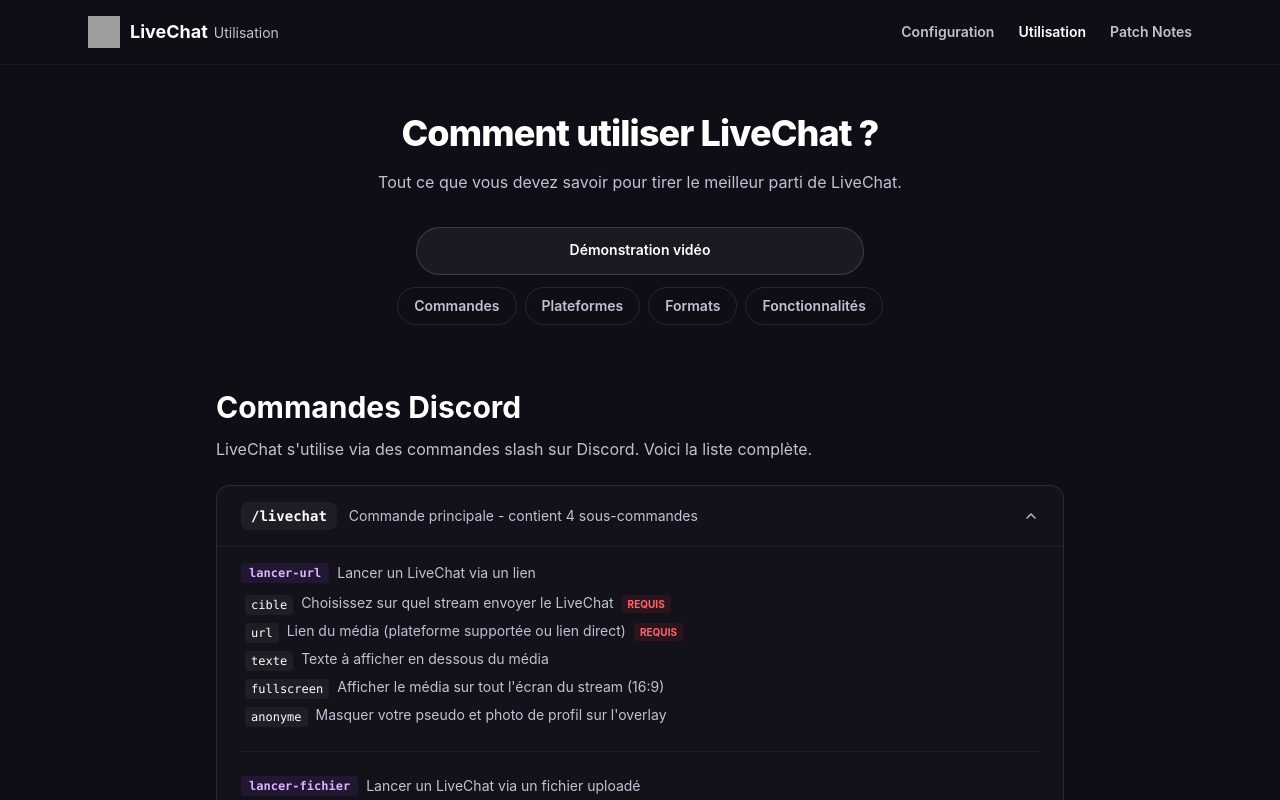
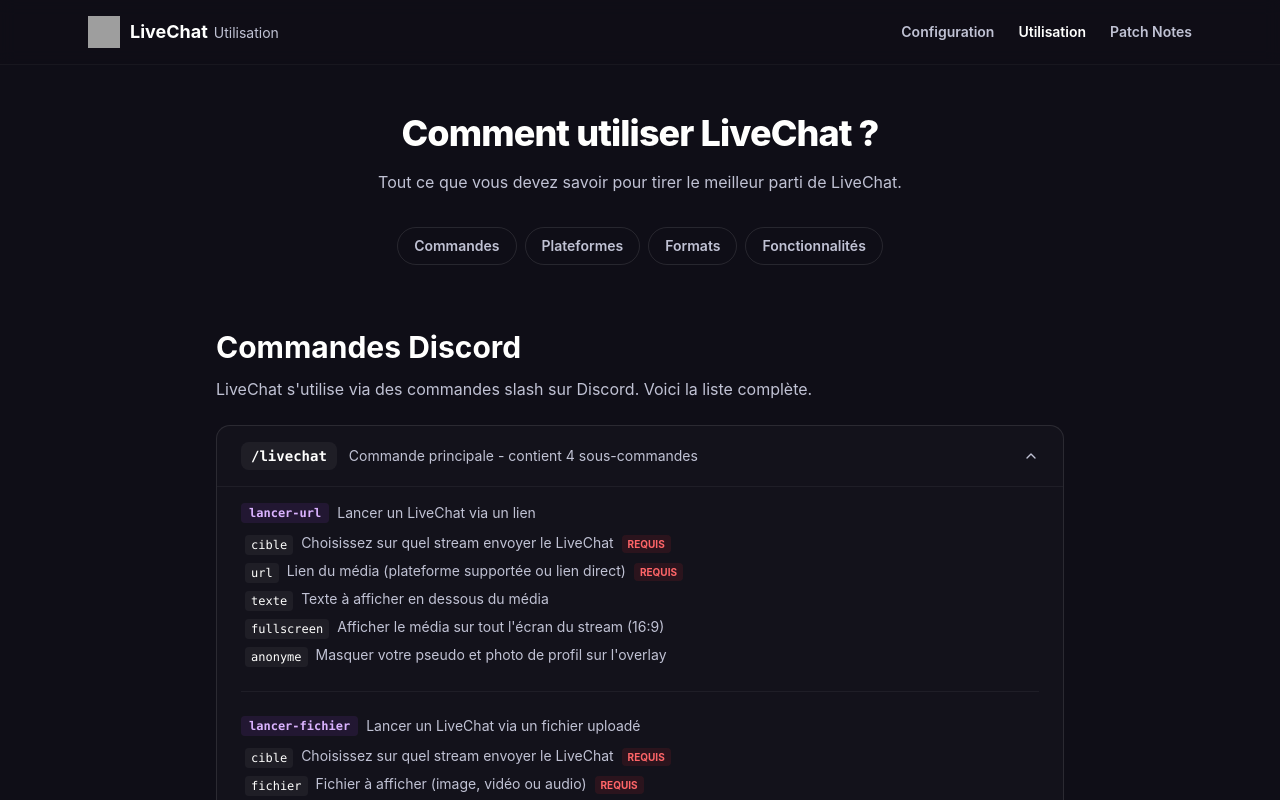
Before and after one commit to Nevylish/LiveChat, a React (Vite) app in the folder packages/web/: page /usage in a window 1280 px wide. Shown: the top 800 px of the page. Built offline with nearby package versions, Linux system fonts and the light colour scheme; grey boxes are pictures that could not be loaded; a web font is replaced by a local one.

Commit message:
web: disable video button on usage page

```diff
--- a/packages/web/src/pages/Usage.tsx
+++ b/packages/web/src/pages/Usage.tsx
@@ -1,10 +1,10 @@
 import { ChevronDown } from 'lucide-react';
-import { useCallback, useState } from 'react';
+// import { useCallback, useState } from 'react';
 import Footer from '../components/Footer';
 import Header from '../components/Header';
-import VideoModal from '../components/VideoModal';
+// import VideoModal from '../components/VideoModal';
 
-const YOUTUBE_VIDEO_ID = '50IjxVbd9Ew';
+// const YOUTUBE_VIDEO_ID = '50IjxVbd9Ew';
 
 const sections = [
     { id: 'commands', label: 'Commandes' },
@@ -46,18 +46,18 @@
         document.getElementById(id)?.scrollIntoView({ behavior: 'smooth', block: 'start' });
     }
 
-    const [videoOpen, setVideoOpen] = useState(false);
-    const handleCloseVideo = useCallback(() => setVideoOpen(false), []);
+    // const [videoOpen, setVideoOpen] = useState(false);
+    // const handleCloseVideo = useCallback(() => setVideoOpen(false), []);
 
     return (
         <div className="dark flex min-h-screen flex-col text-foreground">
             <Header subtitle="Utilisation" />
-            <VideoModal
+            {/* <VideoModal
                 open={videoOpen}
                 onClose={handleCloseVideo}
                 videoId={YOUTUBE_VIDEO_ID}
                 title="Démonstration LiveChat"
-            />
+            /> */}
 
             <main className="mx-auto w-full max-w-4xl flex-1 px-5 py-8 sm:px-6 sm:py-12">
                 {/* Page intro */}
@@ -70,12 +70,12 @@
 
                 {/* Quick nav */}
                 <div className="mt-8 flex flex-col items-center gap-3">
-                    <button
+                    {/* <button
                         onClick={() => setVideoOpen(true)}
                         className="w-full max-w-md rounded-full border border-white/15 bg-white/5 px-7 pb-3.5 pt-3 text-center text-sm font-semibold transition-colors duration-200 hover:border-white/25 hover:bg-white/10"
                     >
                         Démonstration vidéo
-                    </button>
+                    </button> */}
                     <nav className="flex flex-wrap justify-center gap-2">
                         {sections.map((s) => (
                             <button
```
